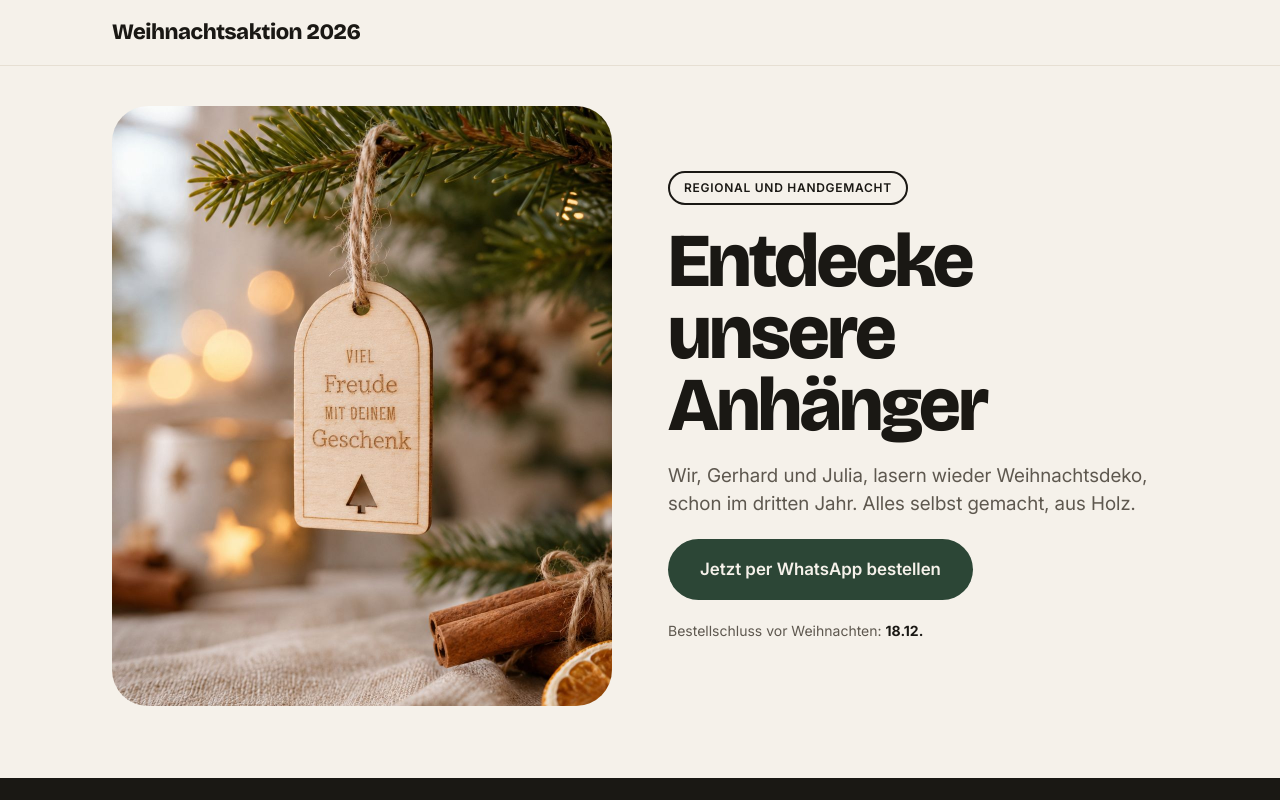
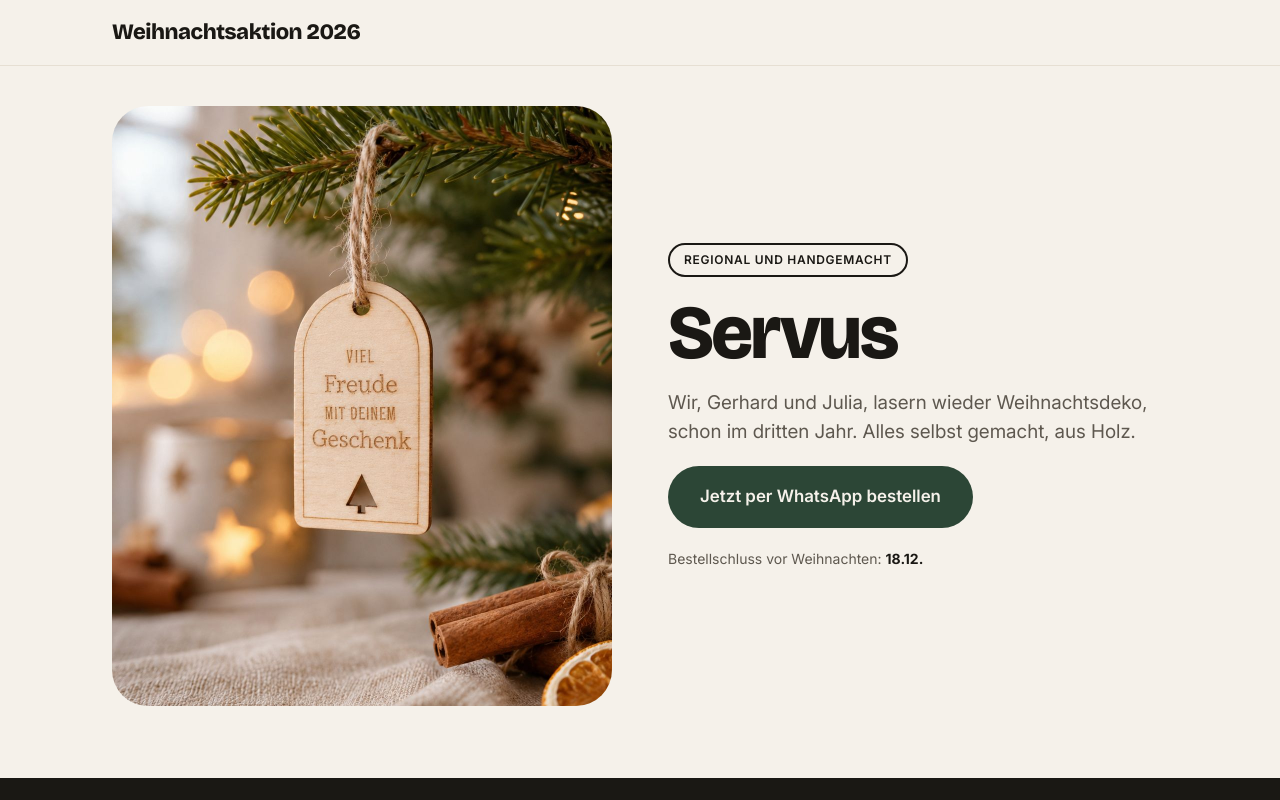
Before and after one commit to DDesignCoding/Weihnachtsanh-nger, a plain HTML site: page index.html in a window 1280 px wide. Shown: the top 800 px of the page. Drawn offline with Linux system fonts and the light colour scheme.

Commit message:
Change header text from 'Entdecke' to 'Servus'

```diff
--- a/index.html
+++ b/index.html
@@ -147,7 +147,7 @@ h1,h2,h3{font-family:var(--display);font-weight:800;margin:0}
     <img class="hero-img" src="Produktbilder/hero-geschenkanhaenger-tanne.jpg" alt="Holzanhänger „Viel Freude mit deinem Geschenk“ am Tannenzweig" width="1000" height="1250">
     <div class="hero-text">
       <div class="badge">Regional und handgemacht</div>
-      <h1>Entdecke <br>unsere Anhänger</h1>
+      <h1>Servus</h1>
       <p class="lead">Wir, Gerhard und Julia, lasern wieder Weihnachtsdeko, schon im dritten Jahr. Alles selbst gemacht, aus Holz.</p>
       <!-- WhatsApp-Nummer 1 von 2 -->
       <a class="btn btn-primary" href="https://wa.me/491738282553?text=Hallo%20Gerhard%20und%20Julia%2C%20ich%20m%C3%B6chte%20gerne%20Anh%C3%A4nger%20bestellen%3A%20" target="_blank" rel="noopener">Jetzt per WhatsApp bestellen</a>
```
